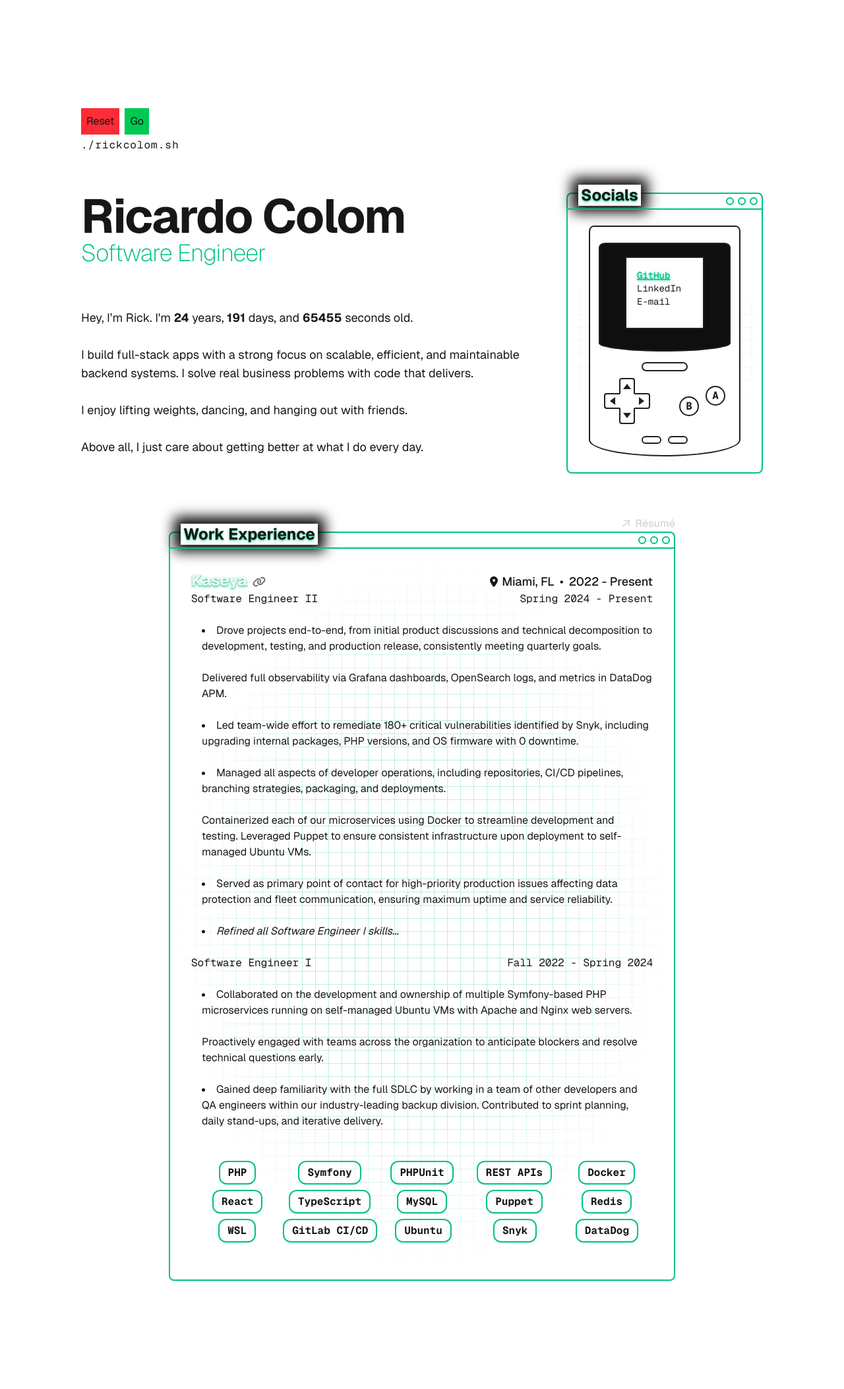
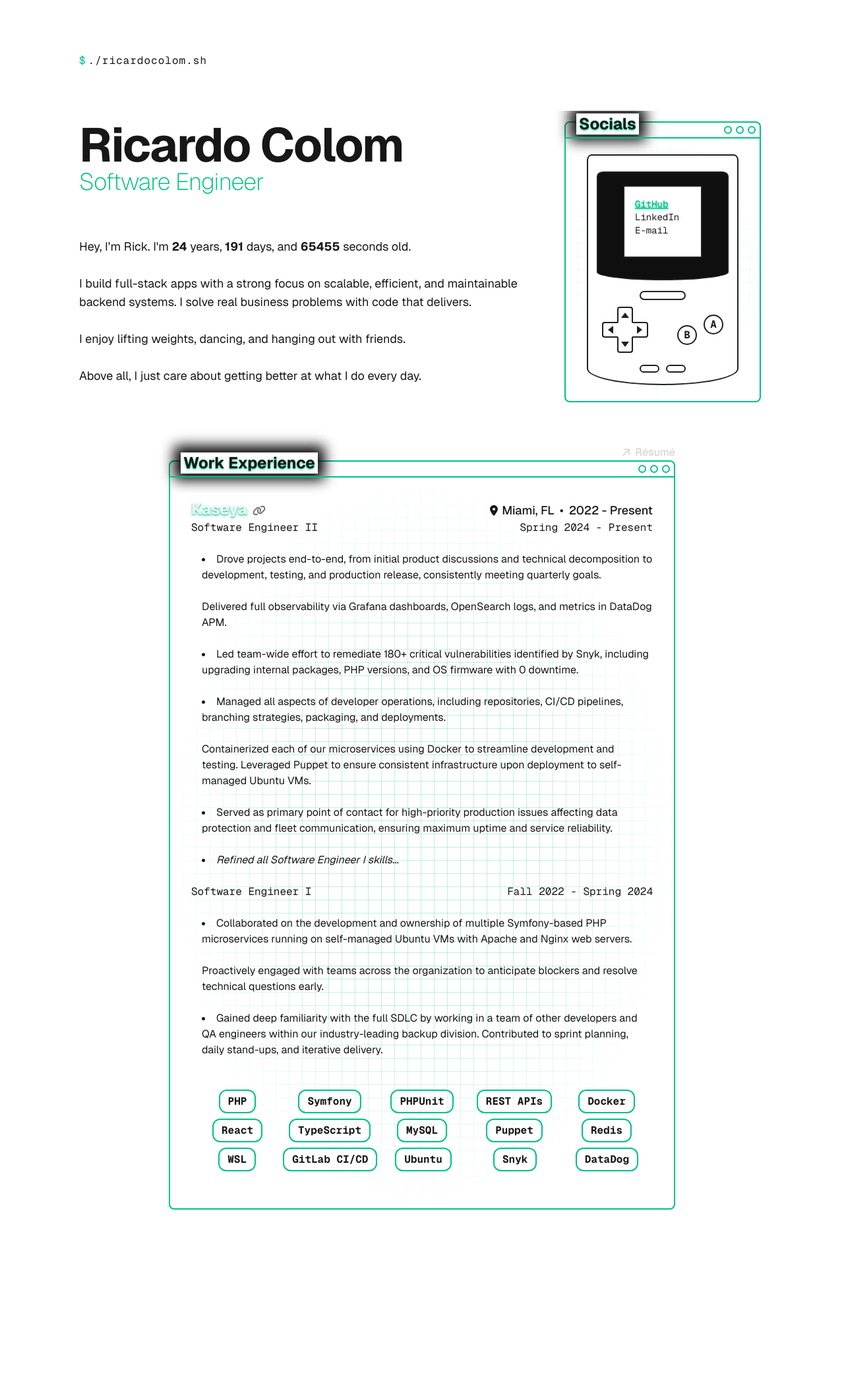
Before and after one commit to ricardocolom64/site, a Laravel app: page / in a window 1280 px wide. Shown: the whole page at 66% size. After the commit the page ends 1834 px from the top, so only its background shows below. Run offline with Laravel 12, Linux system fonts and the light colour scheme; style sheets or scripts are compiled from the project's sources; some libraries are stand-ins or nearby versions; some web fonts are replaced.

Commit message:
add - TypeWriter on initial page load

```diff
--- a/resources/js/components/home/TypeWriter.tsx
+++ b/resources/js/components/home/TypeWriter.tsx
@@ -1,23 +1,28 @@
 import { useEffect, useState } from 'react';
 
 
-// TODO: Add cursor and caret
-// Make this a hook?
+type TypeWriterProps = {
+    debug?: boolean,
+    onTypingDone?: () => void;
+};
 
-export default function TypeWriter({ debug = false }) {
+export default function TypeWriter({ debug = false, onTypingDone }: TypeWriterProps) {
     const phrases = [
-        { phrase: "./", charDelay: 50 },
-        { phrase: "rickcolom.sh", charDelay: 100 },
+        { phrase: "./", charDelay: 300 },
+        { phrase: "ricardocolom.sh", charDelay: 50 },
     ];
+    const initialDelay = 500;
     const phraseDelay = 500;
 
     const [isWriting, setIsWriting] = useState(false);
+    const [typingDone, setTypingDone] = useState(false);
     const [phraseIndex, setPhraseIndex] = useState(0);
     const [charIndex, setCharIndex] = useState(0);
     const [displayedText, setDisplayedText] = useState("");
 
     function reset() {
         setIsWriting(false);
+        setTypingDone(false);
         setPhraseIndex(0);
         setCharIndex(0);
         setDisplayedText("");
@@ -51,9 +56,19 @@ export default function TypeWriter({ debug = false }) {
     }, [isWriting, phraseIndex, charIndex, phrases]);
 
     useEffect(
-        () => { setIsWriting(true) }
+        () => {
+            const timeout = setTimeout(() => setIsWriting(true), initialDelay);
+            return () => clearTimeout(timeout);
+        }
         , []
     )
+
+    useEffect(() => {
+        if (!isWriting && phraseIndex >= phrases.length) {
+            setTypingDone(true);
+            onTypingDone?.();
+        }
+    }, [isWriting, phraseIndex, onTypingDone]);
 
     return (
         <div>
@@ -73,26 +88,39 @@ export default function TypeWriter({ debug = false }) {
                     </button>
                 </>
             }
-            <div className="flex space-x-[1px]">
+            <div className="flex space-x-[1px] font-code h-6 w-60">
+                <span className="inline-block mr-1 text-neo">$</span>
+
                 {displayedText.split("").map((char, i) => (
                     <span
                         key={i}
-                        className="font-code inline-block translate-y-1 animate-[fadeDown_0.1s_ease-out]"
+                        className="inline-block animate-[fadeDown_0.1s_ease-out]"
                     >
                         {char}
                     </span>
                 ))}
 
+                {
+                    !typingDone &&
+                    <span
+                        className={`inline-block mt-[3px] ml-[2px] h-[18px] w-[4px] bg-current transition-opacity duration-200
+                        ${isWriting ? "opacity-100" : "animate-blink"}`}
+                    >
+                        &nbsp;
+                    </span>
+                }
+
                 <style>{`
                     @keyframes fadeDown {
-                    from {
-                        opacity: 0;
-                        transform: translateY(-0.25em);
+                        from { opacity: 0; transform: translateY(-0.25em); }
+                        to { opacity: 1; transform: translateY(0); }
                     }
-                    to {
-                        opacity: 1;
-                        transform: translateY(0);
+                    @keyframes blink {
+                        0%, 50%, 100% { opacity: 1; }
+                        25%, 75% { opacity: 0; }
                     }
+                    .animate-blink {
+                        animation: blink 1s ease-out infinite;
                     }
                 `}
                 </style>
--- a/resources/js/pages/home.tsx
+++ b/resources/js/pages/home.tsx
@@ -6,32 +6,38 @@ import { useEffect, useState } from 'react';
 import TypeWriter from '@/components/home/TypeWriter';
 
 export default function Home() {
-    const [visible, setVisible] = useState(false);
+    const [typingDone, setTypingDone] = useState(false);
+    const [contentVisible, setContentVisible] = useState(false);
 
     useEffect(() => {
-        setVisible(true);
-    }, []);
+        if (typingDone) {
+            const timeout = setTimeout(() => setContentVisible(true), 500);
+            return () => clearTimeout(timeout);
+        }
+    }, [typingDone]);
 
     return (
-        <div className="grid grid-rows-[20px_1fr_20px] items-center justify-items-center min-h-screen p-8 pb-20 gap-16 sm:p-20 font-[family-name:var(--font-geist-sans)]">
+        <div className="flex flex-col items-center justify-center min-h-screen p-8 pb-20 gap-16 sm:p-20 font-[family-name:var(--font-geist-sans)]">
+            <div className={`${typingDone ? "mt-0" : "mt-[40vh]"} transition-all duration-500 w-260 ease-in-out`}>
+                <TypeWriter onTypingDone={() => setTypingDone(true)} />
+            </div>
             <main className="flex flex-col gap-[64px] row-start-2 items-center sm:items-start">
-                <TypeWriter debug={true} />
+                <div className={`pt-4 overflow-hidden flex flex-col gap-[64px] transition-all duration-500 w-260`}>
                     <div className="flex flex-row gap-[64px]">
-                    <div className={`opacity-0 transition-opacity duration-500 ${visible ? "opacity-100" : ""}`}>
+                        <div className={`transition-opacity duration-500 delay-0 ${contentVisible ? "opacity-100" : "opacity-0"}`}>
                             <Header />
-
                         </div>
-                    <div className={`opacity-0 transition-opacity duration-500 delay-200 ${visible ? "opacity-100" : ""}`}>
+                        <div className={`transition-opacity duration-500 delay-200 ${contentVisible ? "opacity-100" : "opacity-0"}`}>
                             <Monitor />
                         </div>
                     </div>
-
-                <div className={`self-center opacity-0 transition-opacity duration-500 delay-400 ${visible ? "opacity-100" : ""}`}>
+                    <div className={`self-center transition-opacity duration-500 delay-400 ${contentVisible ? "opacity-100" : "opacity-0"}`}>
                         <WorkExperience />
                     </div>
                     {/* <div className={`self-center opacity-0 transition-opacity duration-500 delay-600 ${visible ? "opacity-100" : ""}`}>
                                 <Projects />
                         </div> */}
+                </div>
             </main>
         </div>
     );
```
Lines whose indentation alone changed are shown as unchanged.
